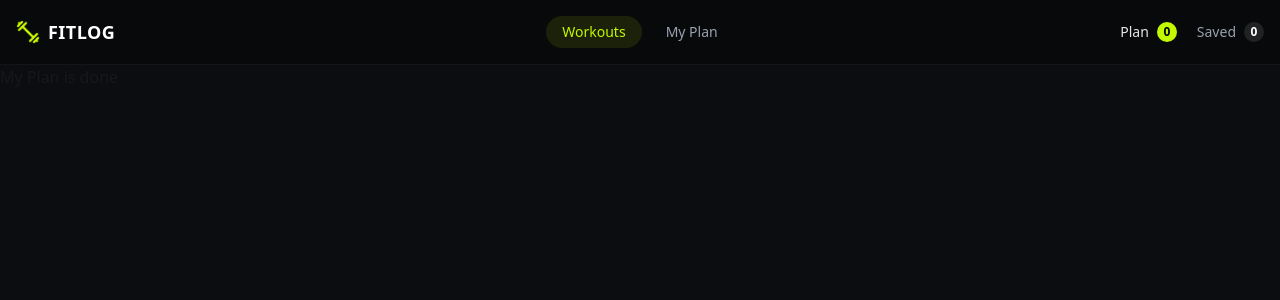
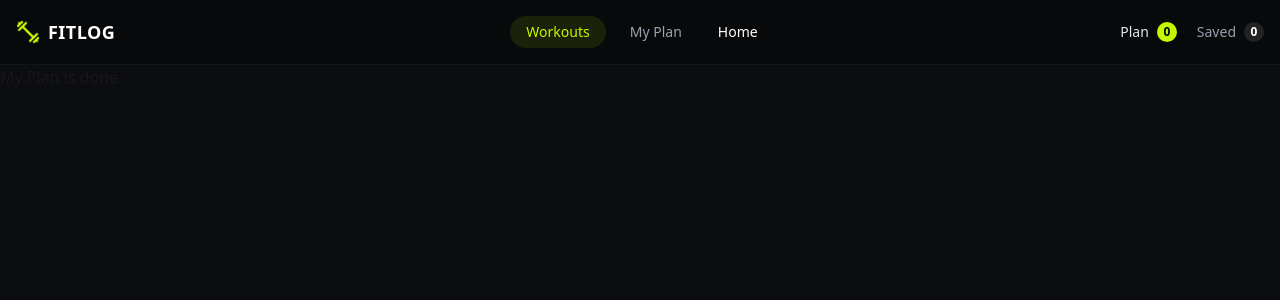
Before and after one commit to animesh-dev59/assingment-6, a Next.js app: page /myplan in a window 1280 px wide. Shown: the top 300 px of the page. Built offline with nearby package versions, Linux system fonts and the light colour scheme.

Commit message:
nav count plan  dynamic is done

```diff
--- a/src/app/layout.tsx
+++ b/src/app/layout.tsx
@@ -2,6 +2,8 @@ import type { Metadata } from "next";
 import { Geist, Geist_Mono } from "next/font/google";
 import "./globals.css";
 import Navbar from "@/components/shared/Navbar";
+import WorksProvider from "@/context/WorksProvider";
+import { ToastContainer } from "react-toastify";
 
 const geistSans = Geist({
   variable: "--font-geist-sans",
@@ -26,8 +28,12 @@ export default function RootLayout({ children }: LayoutProps<"/">) {
       className={`${geistSans.variable} ${geistMono.variable} h-full antialiased`}
     >
       <body className="min-h-full flex flex-col bg-[#0c0d10]">
+       <WorksProvider>
          <Navbar/>
-        {children}</body>
+        {children}
+        <ToastContainer/>
+        </WorksProvider>
+        </body>
     </html>
   );
 }
--- a/src/app/workouts/[id]/page.tsx
+++ b/src/app/workouts/[id]/page.tsx
@@ -3,6 +3,8 @@ import Image from 'next/image';
 import { notFound } from 'next/navigation';
 import { FiCalendar, FiBookmark } from 'react-icons/fi';
 import { IWorkout } from '@/types/IWorkOut';
+import AddButton from '@/components/shared/AddButton';
+import SaveButton from '@/components/shared/SaveButton';
 
 interface IWorkViewDetailsPages {
   params: Promise<{ id: string }>;
@@ -94,12 +96,8 @@ const WorkViewDetailsPages = async ({ params }: IWorkViewDetailsPages) => {
             </ol>
 
             <div className="mt-8 flex flex-wrap gap-3">
-              <button className="btn border-none bg-[#C2F800] text-xs font-bold text-black hover:bg-[#d4ff33]">
-                <FiCalendar /> Add to today&apos;s plan
-              </button>
-              <button className="btn border border-white/20 bg-transparent text-xs font-medium text-white hover:border-[#C2F800]/50 hover:bg-transparent">
-                <FiBookmark /> Save for later
-              </button>
+              <AddButton work={work}/>
+              <SaveButton work={work}/>
             </div>
           </div>
         </div>
--- /dev/null
+++ b/src/components/shared/AddButton.tsx
@@ -0,0 +1,25 @@
+'use client'
+import { WorksContext } from "@/context/WorksProvider";
+import { IWorkout } from "@/types/IWorkOut";
+import React, { useContext } from "react";
+import { FiCalendar } from "react-icons/fi";
+import { toast } from "react-toastify";
+
+const AddButton = ({work}:{work:IWorkout}) => {
+  const{setAddButton,setCountPlan} = useContext(WorksContext);
+  const handleButtonAdd = () => {
+    setAddButton((prev)=>[...prev ,work]);
+    setCountPlan((prev)=>prev + 1);
+    toast.success(`You have add ${work.name}`);
+  }
+
+  return (
+    <button
+    onClick={()=>handleButtonAdd()}
+     className="btn border-none bg-[#C2F800] text-xs font-bold text-black hover:bg-[#d4ff33]">
+      <FiCalendar /> Add to today&apos;s plan
+    </button>
+  );
+};
+
+export default AddButton;
--- a/src/components/shared/Navbar.tsx
+++ b/src/components/shared/Navbar.tsx
@@ -1,9 +1,12 @@
+'use client'
 import Image from "next/image";
-import React from "react";
+import React, { useContext } from "react";
 import Logo from "@/assets/logo.png";
 import Link from "next/link";
+import { WorksContext } from "@/context/WorksProvider";
 
 const Navbar = () => {
+  const {countPlan} =useContext(WorksContext);
   return (
     <div className="bg-[#08090a] border-b border-white/5">
       <div className="navbar container mx-auto px-4">
@@ -41,6 +44,9 @@ const Navbar = () => {
               <li>
                 <Link href={"/myplan"}>My Plan</Link>
               </li>
+              <li>
+                <Link href={'/'}> Home </Link>
+              </li>
             </ul>
           </div>
           <div className="flex items-center gap-2">
@@ -68,6 +74,9 @@ const Navbar = () => {
                 My Plan
               </Link>
             </li>
+            <li className="text-white">
+                <Link href={'/'}> Home </Link>
+              </li>
           </ul>
         </div>
         <div className="navbar-end gap-5 text-sm">
@@ -77,7 +86,7 @@ const Navbar = () => {
           >
             Plan
             <span className="grid h-5 min-w-5 place-items-center rounded-full bg-[#C2F800] px-1 text-xs font-bold text-black">
-              0
+              {countPlan}
             </span>
           </Link>
           <div className="flex items-center gap-2 text-gray-400">
--- /dev/null
+++ b/src/components/shared/SaveButton.tsx
@@ -0,0 +1,12 @@
+import React from "react";
+import { FiBookmark } from "react-icons/fi";
+
+const SaveButton = () => {
+  return (
+    <button className="btn border border-white/20 bg-transparent text-xs font-medium text-white hover:border-[#C2F800]/50 hover:bg-transparent">
+      <FiBookmark /> Save for later
+    </button>
+  );
+};
+
+export default SaveButton;
--- /dev/null
+++ b/src/context/WorksProvider.tsx
@@ -0,0 +1,37 @@
+ 'use client'
+import { IWorkout } from '@/types/IWorkOut';
+import React, {  createContext, Dispatch, ReactNode, SetStateAction, useState } from 'react';
+   interface IWorksContext {
+    countSave:number;
+    setCountSave:Dispatch<SetStateAction<number>>;
+    countPlan:number;
+    setCountPlan:Dispatch<SetStateAction<number>>;
+    addButton:IWorkout[]
+    setAddButton:Dispatch<SetStateAction<IWorkout[]>>;
+    saveButton:IWorkout[];
+    setSaveButton:Dispatch<SetStateAction<IWorkout[]>>;
+   }
+  export const WorksContext = createContext<IWorksContext>({
+  countSave: 0,
+  setCountSave:()=>{ },
+  countPlan:0,
+  setCountPlan:()=>{ },
+  addButton:[],
+  setAddButton:()=>{ },
+  saveButton:[],
+  setSaveButton:()=>{},
+ })
+const WorksProvider = ({children}:{children : ReactNode}) => {
+  const [countSave,setCountSave] = useState<number>(0);
+  const [countPlan,setCountPlan] = useState<number>(0);
+  const [addButton,setAddButton] = useState<IWorkout[]>([]);
+  const [savedButton,setSaveButton]= useState<IWorkout[]>([]);
+  const shereData ={
+    countSave,setCountSave,countPlan,setCountPlan,addButton,setAddButton,savedButton,setSaveButton,
+  }
+  return (<WorksContext.Provider value={shereData}>
+   {children}</WorksContext.Provider>
+  );
+};
+
+export default WorksProvider;
```
